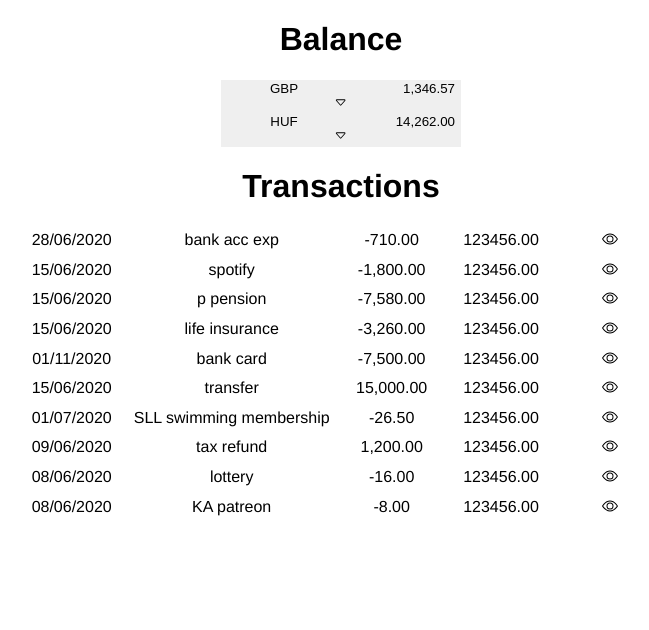
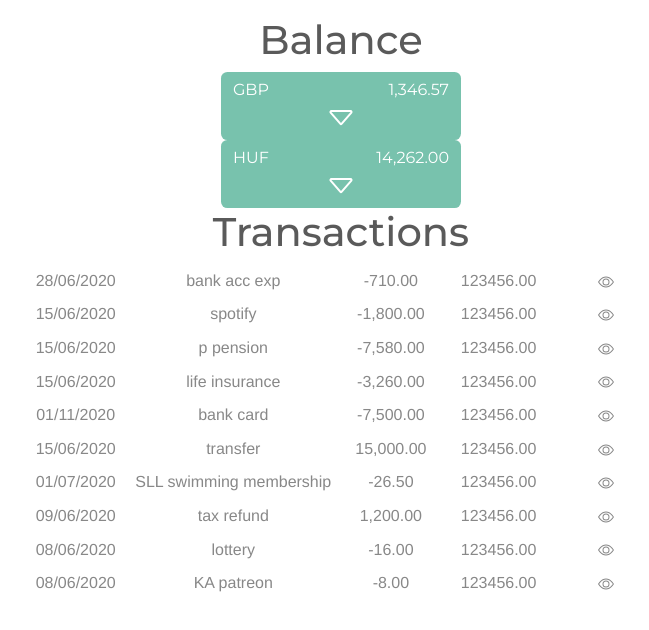
Before and after one commit to dgloriaweb/budgeter_frontend, a Vue app: page / in a window 1280 px wide. Shown: the top 630 px of the page, without its empty margins (299-948 px from the left). Built offline with nearby package versions, Linux system fonts and the light colour scheme.

Commit message:
resized, formatted balance

```diff
--- a/public/index.html
+++ b/public/index.html
@@ -13,12 +13,12 @@
       href="https://stackpath.bootstrapcdn.com/bootstrap/4.5.0/css/bootstrap.min.css"
       integrity="sha384-9aIt2nRpC12Uk9gS9baDl411NQApFmC26EwAOH8WgZl5MYYxFfc+NcPb1dKGj7Sk"
       crossorigin="anonymous"
-    />
+    /> -->
     <link
       rel="stylesheet"
       href="https://bootswatch.com/4/minty/bootstrap.min.css"
       crossorigin="anonymous"
-    /> -->
+    />
     <title><%= htmlWebpackPlugin.options.title %></title>
     <style>
 
--- a/src/components/Balance.vue
+++ b/src/components/Balance.vue
@@ -6,10 +6,9 @@
       <!-- result balance aggregate -->
       <b-button
         v-b-toggle="'collapse-1' + currency.id"
-        variant="outline-primary"
+        variant="primary"
         class="currency-button"
       >
-
         <div class="grid-container-balance">
           <div class="grid-item-balance1">
             {{ currency.code }}
@@ -19,10 +18,10 @@
           </div>
         </div>
         <span class="when-opened">
-          <b-icon-caret-up></b-icon-caret-up>
+          <b-icon-caret-up class="b-icon"></b-icon-caret-up>
         </span>
         <span class="when-closed">
-          <b-icon-caret-down></b-icon-caret-down>
+          <b-icon-caret-down class="b-icon"></b-icon-caret-down>
         </span>
       </b-button>
       <!-- grid accounts collapse/expand -->
@@ -41,23 +40,13 @@
             <div class="grid_item_amount">
               {{ account.amount | toFloat }}
             </div>
-            <div class="grid-item3">
-              <b-icon-gear-fill
-                v-b-toggle="
-                  'collapse-1-inner' + currency.id + '-' + account.id_account
-                "
-                class="gear"
-              />
+
+            <div class="grid-item4">
+              Account number: {{ account.acc_number }}
             </div>
-            <b-collapse
-              :id="'collapse-1-inner' + currency.id + '-' + account.id_account"
-              style="grid-column:1/5;"
-            >
+
+            <div class="grid-item5">
               <div class="grid_item_main_balance_check_button1">
-                <div class="grid-item4">
-                  Account number: {{ account.acc_number }}
-                </div>
-
                 <b-form-checkbox
                   v-model="account.show_in_main_balance"
                   name="account.show_in_main_balance"
@@ -67,6 +56,8 @@
                   show in main balance
                 </b-form-checkbox>
               </div>
+            </div>
+            <div class="grid-item6">
               <div class="grid_item_transactions_balance_check_button1">
                 <b-form-checkbox
                   v-model="account.show_in_transactions_balance"
@@ -77,7 +68,7 @@
                   show in transactions balance
                 </b-form-checkbox>
               </div>
-            </b-collapse>
+            </div>
           </div>
         </b-collapse>
       </div>
@@ -117,9 +108,9 @@ export default {
 </script>
 
 <style scoped>
-/* .container{
-
-} */
+.b-icon {
+  font-size: 2rem;
+}
 .currency-button {
   min-width: 15rem;
   border: none;
@@ -134,6 +125,9 @@ export default {
   grid-template-columns: 1fr 1fr;
   display: grid;
 }
+.grid-item-balance1 {
+  text-align: left;
+}
 .grid-item-balance2 {
   text-align: right;
 }
@@ -144,7 +138,7 @@ export default {
   display: grid;
   grid-column-gap: 0.5rem;
   grid-row-gap: 0.2rem;
-  grid-template-columns: 3fr 5fr 4fr 1fr;
+  grid-template-columns: 1fr 1fr 1fr;
   text-align: left;
   max-width: 40rem;
   /* border: 1px solid black; */
```
